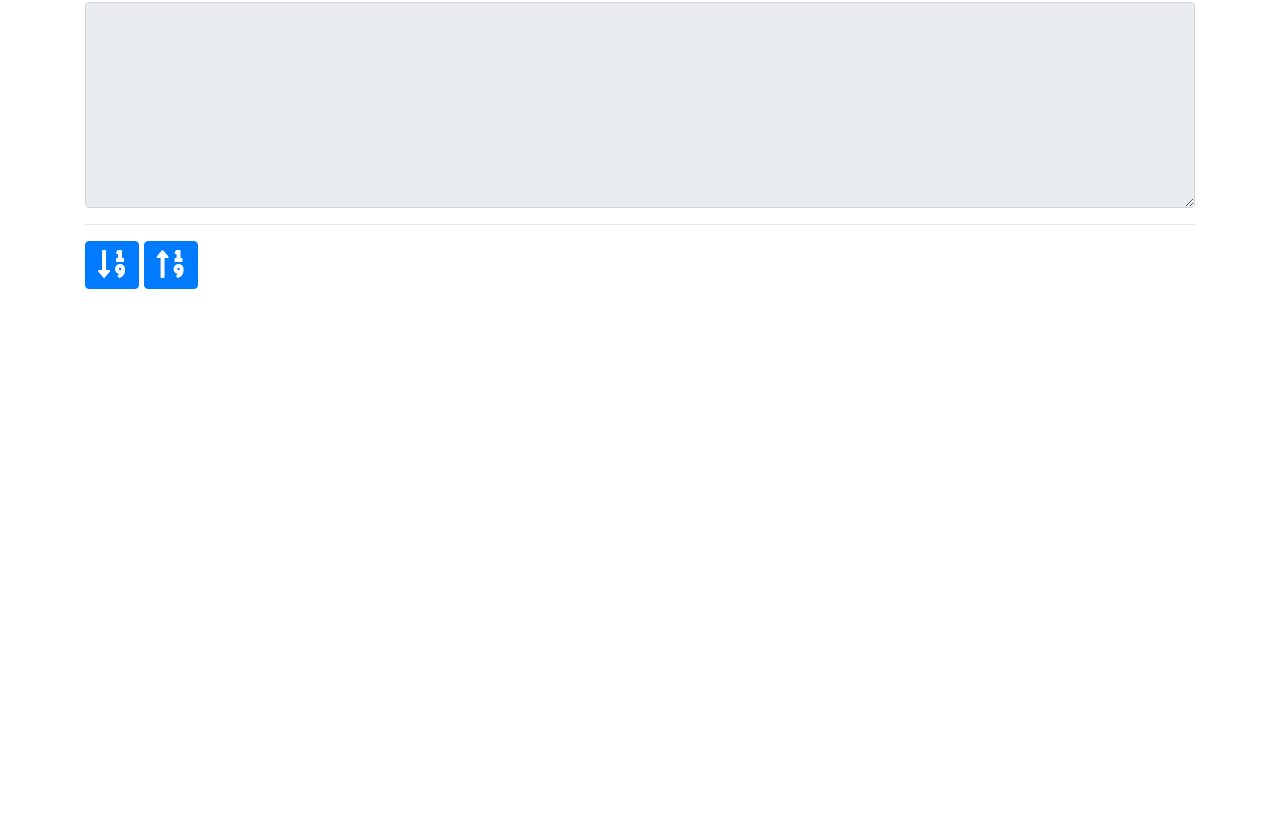
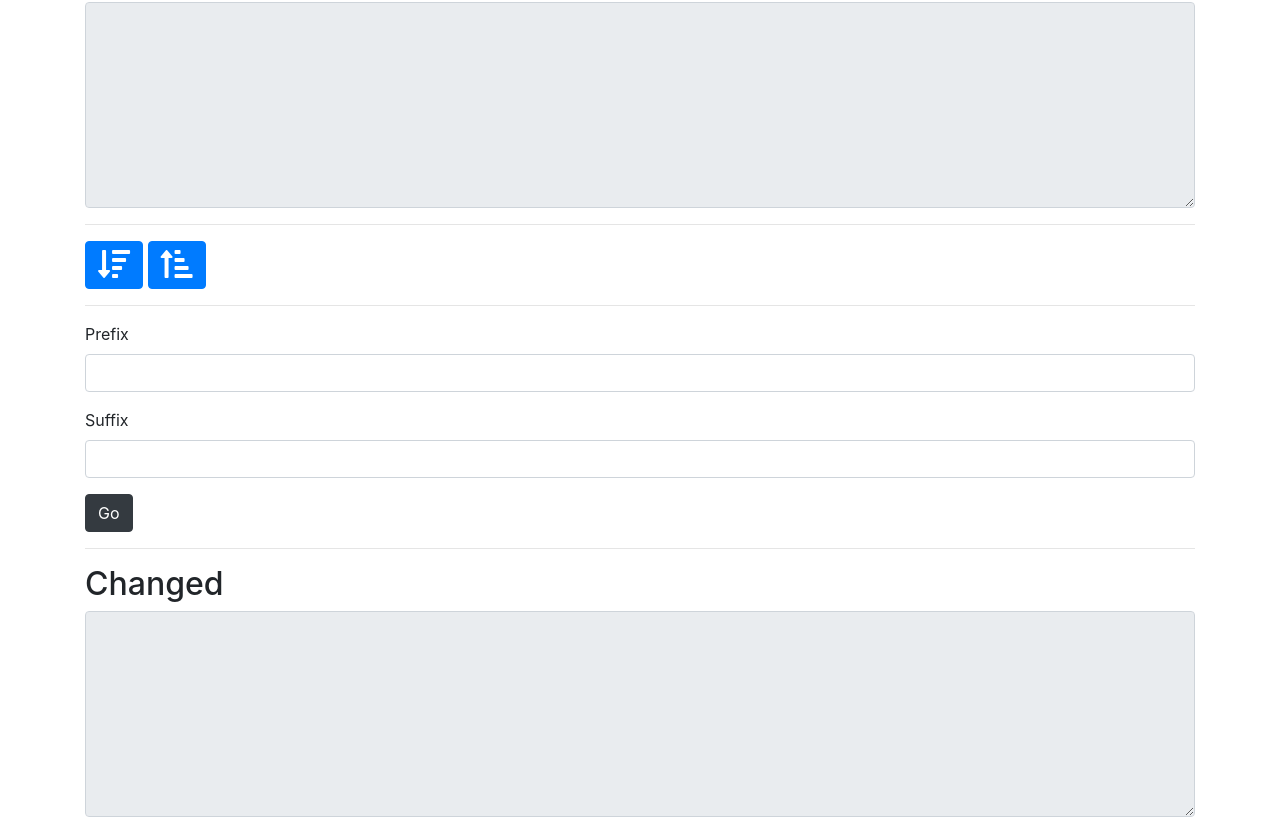
Before and after one commit to luizhanauer/List-Manipulator, a plain HTML site: page index.html in a window 1280 px wide. Shown: the part 482-1315 px from the top of the page. Before the commit the page ends 800 px from the top, so only its background shows below. Drawn offline with nearby package versions, Linux system fonts and the light colour scheme.

Commit message:
added orderers and placed prefixes and suffixes feature

```diff
--- a/index.html
+++ b/index.html
@@ -23,8 +23,23 @@
 		</div>
 		<h3 id="outputcount"></h3>
 		<hr>
-		<a class="btn btn-primary" onclick="sort();"data-toggle="tooltip" title="ascending order"><i class="fas fa-sort-numeric-down fa-2x"></i></a>
-		<a class="btn btn-primary" onclick="reverse();"data-toggle="tooltip" title="descending order"><i class="fas fa-sort-numeric-up fa-2x"></i></a>
+		<a class="btn btn-primary" onclick="sort();"data-toggle="tooltip" title="descending order"><i class="fas fa-sort-amount-down fa-2x"></i></a>
+		<a class="btn btn-primary" onclick="reverse();"data-toggle="tooltip" title="ascending order"><i class="fas fa-sort-amount-up-alt fa-2x"></i></a>
+		<hr>
+		<div class="form-group">
+			<label for="prefix">Prefix</label>
+			<input type="email" class="form-control" id="prefix">
+		</div>
+		<div class="form-group">
+			<label for="suffix">Suffix</label>
+			<input type="email" class="form-control" id="suffix">
+		</div>
+		<a class="btn btn-dark" onclick="ps_fix();">Go</a>
+		<hr>
+		<div class="form-group">
+			<h2 for="output">Changed</h2>
+			<textarea class="form-control" id="changed" rows="8" readonly="false"></textarea>
+		</div>
 	</div>
 
 
@@ -59,7 +74,7 @@
 		function sort() {
 			let list = document.getElementById("output").value;
 			let arraylist = list.split(/\s/);
-			arraylist = arraylist.sort();
+			arraylist = arraylist.sort((a,b)=>b-a);
 			let tostring = arraylist.join("\n");
 			document.getElementById("output").value = tostring;
 
@@ -67,9 +82,24 @@
 		function reverse() {
 			let list = document.getElementById("output").value;
 			let arraylist = list.split(/\s/);
+			arraylist = arraylist.sort((a,b)=>b-a);
 			arraylist = arraylist.reverse();
 			let tostring = arraylist.join("\n");
 			document.getElementById("output").value = tostring;
+
+		}
+		function ps_fix() {
+			let prefix = document.getElementById("prefix").value;
+			let suffix = document.getElementById("suffix").value;
+			let list = document.getElementById("output").value;
+			let arraylist = list.split(/\s/);
+			let arraylistoutput = [];
+			for (var i = 0; i < arraylist.length; i++) {
+				arraylistoutput.push(prefix+arraylist[i]+suffix);
+			}
+			let tostring = arraylistoutput.join("\n");
+			document.getElementById("changed").value = tostring;
+
 
 		}
 
```
